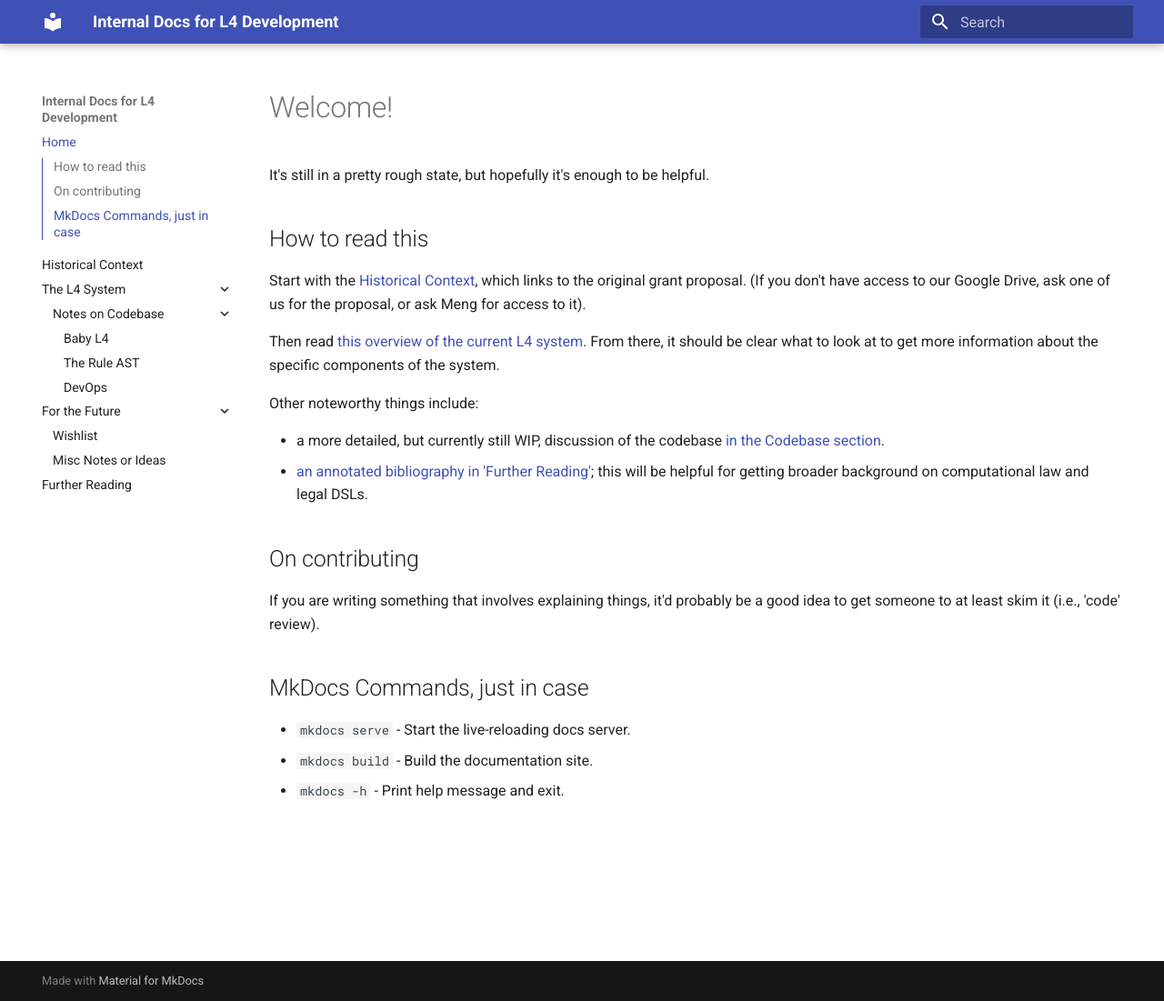
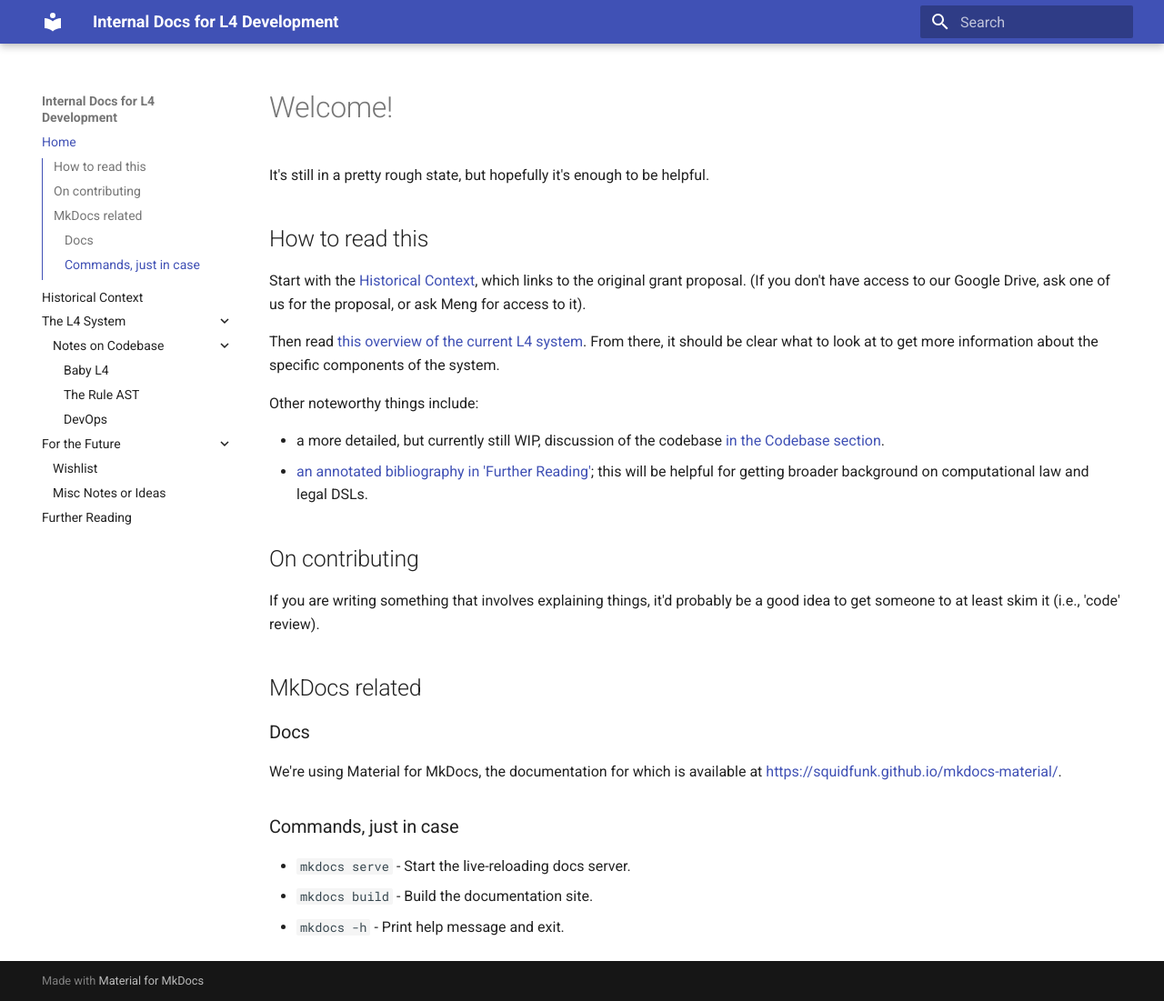
Before and after one commit to smucclaw/internal_docs, an MkDocs documentation site: the page built from docs/index.md, in a window 1280 px wide and 1101 px high. Shown: the whole window at 91% size. Built offline with MkDocs 1.6.1 and Material for MkDocs 9.7.7, drawn with Linux system fonts in a browser that asks for light colours.

Commit message:
add link to mkdocs docs

```diff
--- a/docs/index.md
+++ b/docs/index.md
@@ -17,7 +17,12 @@ Other noteworthy things include:
 
 If you are writing something that involves explaining things, it'd probably be a good idea to get someone to at least skim it (i.e., 'code' review).
 
-## MkDocs Commands, just in case
+## MkDocs related
+
+### Docs
+We're using Material for MkDocs, the documentation for which is available at [https://squidfunk.github.io/mkdocs-material/](https://squidfunk.github.io/mkdocs-material/).
+
+### Commands, just in case
 
 * `mkdocs serve` - Start the live-reloading docs server.
 * `mkdocs build` - Build the documentation site.
```
